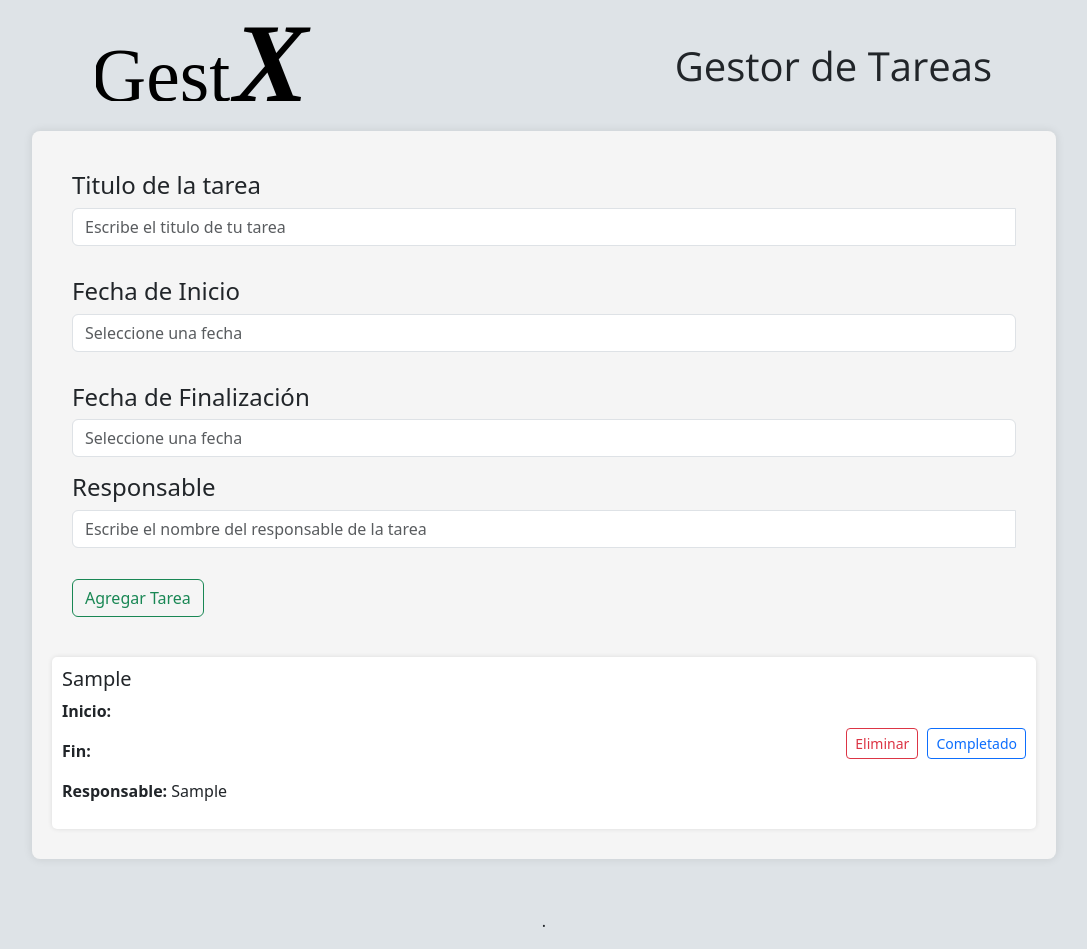
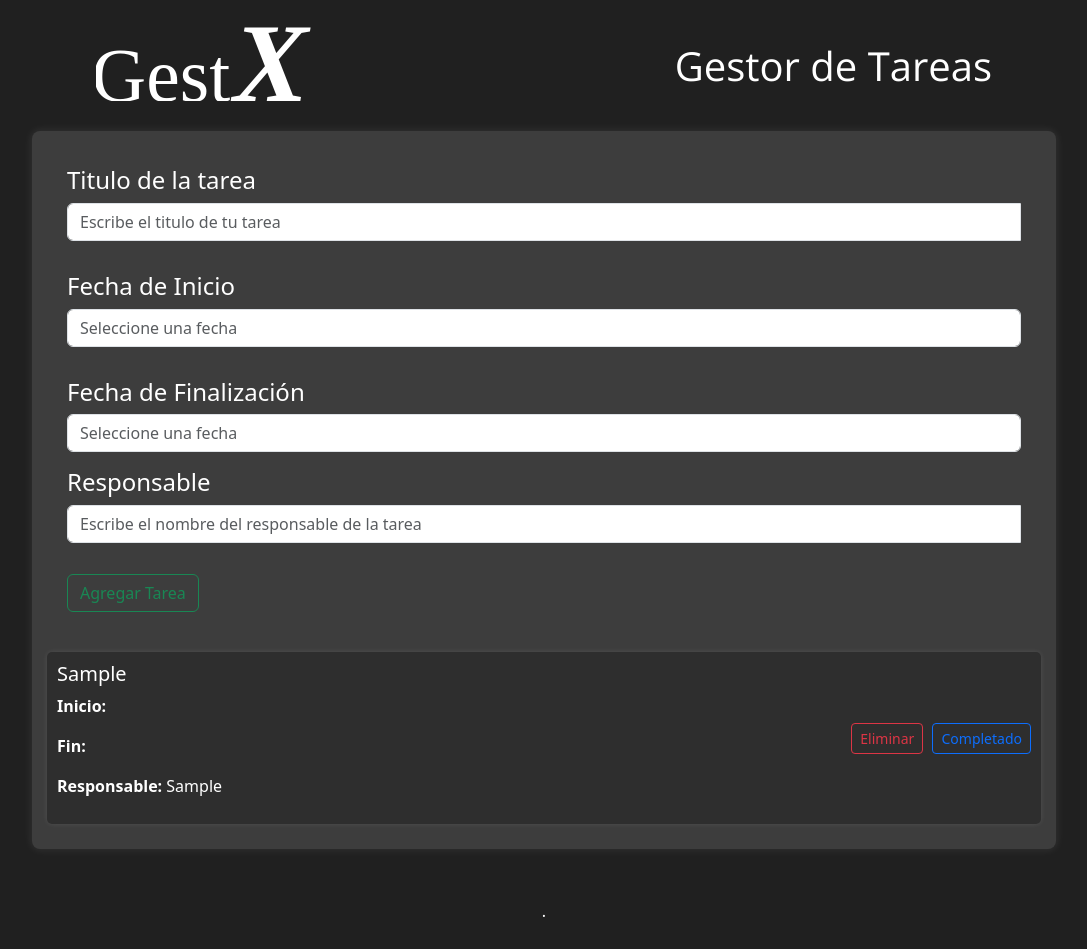
Before and after one commit to DavidMChay/Practica1-p2, a plain HTML site: page index.html in a window 1280 px wide. Both pictures are taken after typing "Sample", "Sample" into the empty fields and a click on the button "Agregar Tarea". Shown: the whole page, without its empty margins (96-1183 px from the left). Drawn offline with nearby package versions, Linux system fonts and the dark colour scheme.

Commit message:
Update header and logo in index.html

```diff
--- a/index.html
+++ b/index.html
@@ -12,7 +12,7 @@
 </head>
     <body>
         <header>
-            <img src="pictures/logo-gestx.svg" alt="GestX">
+            <img src="pictures/logo-gestx.svg" class = "logo" alt="GestX">
             <h1 id = "title-header">Gestor de Tareas</h1>
         </header>
 
--- a/sources/styles.css
+++ b/sources/styles.css
@@ -1,48 +1,46 @@
 @import url('https://fonts.googleapis.com/css2?family=Open+Sans:ital,wght@0,300..800;1,300..800&display=swap');
-body{
-    background-color: rgb(222, 227, 231);
-    display:flex;
+
+body {
+    display: flex;
     align-items: center;
     flex-direction: column;
     height: 100vh;
     margin: 0;
 }
 
-header{
-    padding-top:20px;
+header {
+    padding-top: 20px;
     width: 70%;
     display: flex;
     justify-content: space-between;
     align-items: center;
-
 }
 
-header #title-header{
+header #title-header {
     font-family: 'Open Sans';
-    font-weight:200;
+    font-weight: 200;
     font-size: 40px;
     text-align: center;
-    margin-top:18px;
+    margin-top: 18px;
 }
 
-header img{
+header img {
     width: 25%;
 }
 
-main{
-    background-color: rgb(245, 245, 245);
+main {
     width: 80%;
-    padding: 20px;
+    padding: 15px;
     margin: 30px 0;
     box-shadow: 0 0 10px rgba(0, 0, 0, 0.1);
     border-radius: 8px;
 }
 
-main .sec{
-    padding-top:15px;
+main .sec {
+    padding-top: 15px;
 }
 
-main form{
+main form {
     padding: 20px;
 }
 
@@ -80,6 +78,58 @@ main form{
     margin-left: 5px;
 }
 
-footer{
-    margin-top:20px;
+footer {
+    margin-top: 20px;
 }
+
+/* Estilos para tema claro */
+body {
+    background-color: rgb(222, 227, 231);
+    color: #000;
+}
+
+main {
+    background-color: rgb(245, 245, 245);
+}
+
+.invalid-feedback {
+    color: red;
+}
+
+.logo {
+    filter: invert(0%);
+}
+
+/* Estilos para tema oscuro */
+@media (prefers-color-scheme: dark) {
+    body {
+        background-color: #202020;
+        color: #ffffff;
+    }
+
+    main {
+        background-color: #3d3d3d;
+        box-shadow: 0 0 10px rgba(255, 255, 255, 0.1);
+    }
+
+    .task-item {
+        background-color: #2e2e2e;
+        box-shadow: 0 0 5px rgba(255, 255, 255, 0.1);
+    }
+
+    .task-item.completed {
+        background-color: #274d26;
+    }
+
+    .task-item.expired {
+        background-color: #5a1f1f;
+    }
+
+    .invalid-feedback {
+        color: #ff6b6b;
+    }
+
+    .logo {
+        filter: invert(100%);
+    }
+}
```
